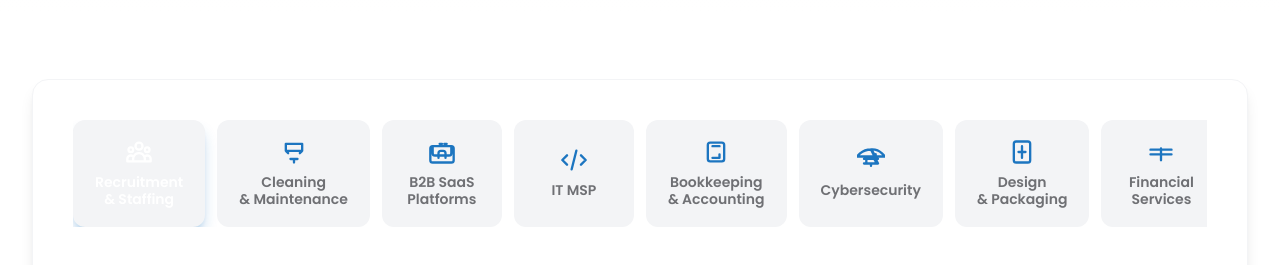
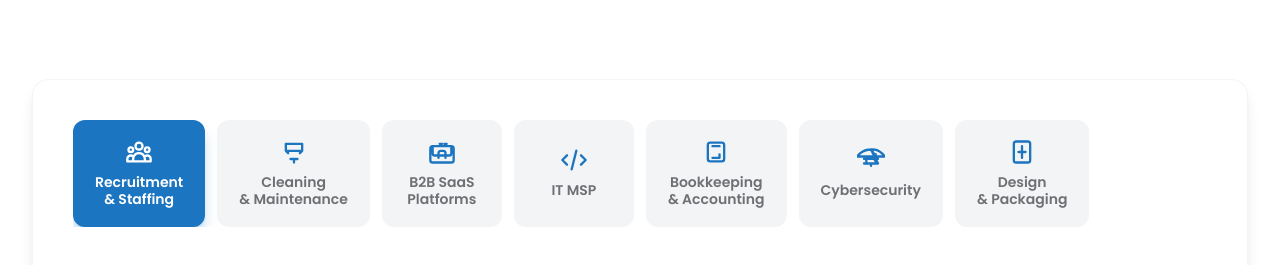
Before and after one commit to Sharmeen-Rauf/escabiz, a Next.js app: page /b2b-appointment-setup in a window 1280 px wide. Shown: the part 1500-1765 px from the top of the page. Built offline with nearby package versions, Linux system fonts and the light colour scheme; grey boxes are pictures that could not be loaded.

Commit message:
Remove Financial Services tab and associated content from the Lead Generation System section, streamlining the user interface and focusing on remaining services for improved clarity and engagement.

```diff
--- a/src/app/b2b-appointment-setup/page.tsx
+++ b/src/app/b2b-appointment-setup/page.tsx
@@ -199,15 +199,14 @@ export default function LeadGenerationSystem() {
                     { id: 4, title: 'Bookkeeping & Accounting', titleParts: ['Bookkeeping', '& Accounting'], icon: 'M9 7h6m0 10v-3m-6 3h6M17 4H7a2 2 0 00-2 2v12a2 2 0 002 2h10a2 2 0 002-2V6a2 2 0 00-2-2z' },
                     { id: 5, title: 'Cybersecurity', titleParts: ['Cybersecurity'], icon: 'M12 15v2m-6-6h12m-2-4v4m0 0v4m-8 0v-4m-2 4h12m0 0l-2.616-2.616A11.954 11.954 0 0012 3C8.4 3 5.14 4.19 2.616 6.384L0 9h24l-2.616-2.616A11.954 11.954 0 0012 3z' },
                     { id: 6, title: 'Design & Packaging', titleParts: ['Design', '& Packaging'], icon: 'M7 21a2 2 0 01-2-2V5a2 2 0 012-2h10a2 2 0 012 2v14a2 2 0 01-2 2h-10zM12 7v10m-3-5h6' },
-                    { id: 7, title: 'Financial Services', titleParts: ['Financial', 'Services'], icon: 'M3 10h18M3 14h18m-9-5v10' },
                   ].map((tab) => (
                     <button
                       key={tab.id}
                       onClick={() => setActiveTab(tab.id)}
-                      className={`group flex-shrink-0 flex flex-col items-center justify-center text-center px-4 py-3 md:px-5 md:py-4 rounded-xl transition-all duration-300 min-w-[90px] md:min-w-[120px] border-2 bg-gray-100 text-[#6f7074] border-transparent hover:bg-[#1c75c0] hover:text-white hover:border-[#1c75c0] hover:shadow-lg hover:shadow-[#1c75c0]/30 ${
+                      className={`group flex-shrink-0 flex flex-col items-center justify-center text-center px-4 py-3 md:px-5 md:py-4 rounded-xl transition-all duration-300 min-w-[90px] md:min-w-[120px] border-2 ${
                         activeTab === tab.id
                           ? 'bg-[#1c75c0] text-white border-[#1c75c0] shadow-lg shadow-[#1c75c0]/30'
-                          : ''
+                          : 'bg-gray-100 text-[#6f7074] border-transparent hover:bg-[#1c75c0] hover:text-white hover:border-[#1c75c0] hover:shadow-lg hover:shadow-[#1c75c0]/30'
                       }`}
                     >
                       <div className="w-6 h-6 md:w-7 md:h-7 mb-2">
@@ -314,16 +313,6 @@ export default function LeadGenerationSystem() {
                   ],
                   link: 'http://www.escabiz.com/design-packaging-success-story',
                   image: '/Packaging.jpg',
-                },
-                {
-                  heading: 'Financial Services',
-                  paragraphs: [
-                    'EscaBiz helps finance and consulting firms attract decision-makers seeking bookkeeping, payroll, and tax expertise.',
-                    'We identify and qualify high-value prospects looking for reliable financial management and compliance services.',
-                    'By combining lead intelligence with personalized outreach, we ensure your firm connects with the right businesses at the right time.',
-                  ],
-                  link: 'http://www.escabiz.com/financial-services-success-story',
-                  image: '/marketing%20image-1.jpg', // Fallback image for Financial Services
                 },
               ].map((content, index) => (
                 <div
```
